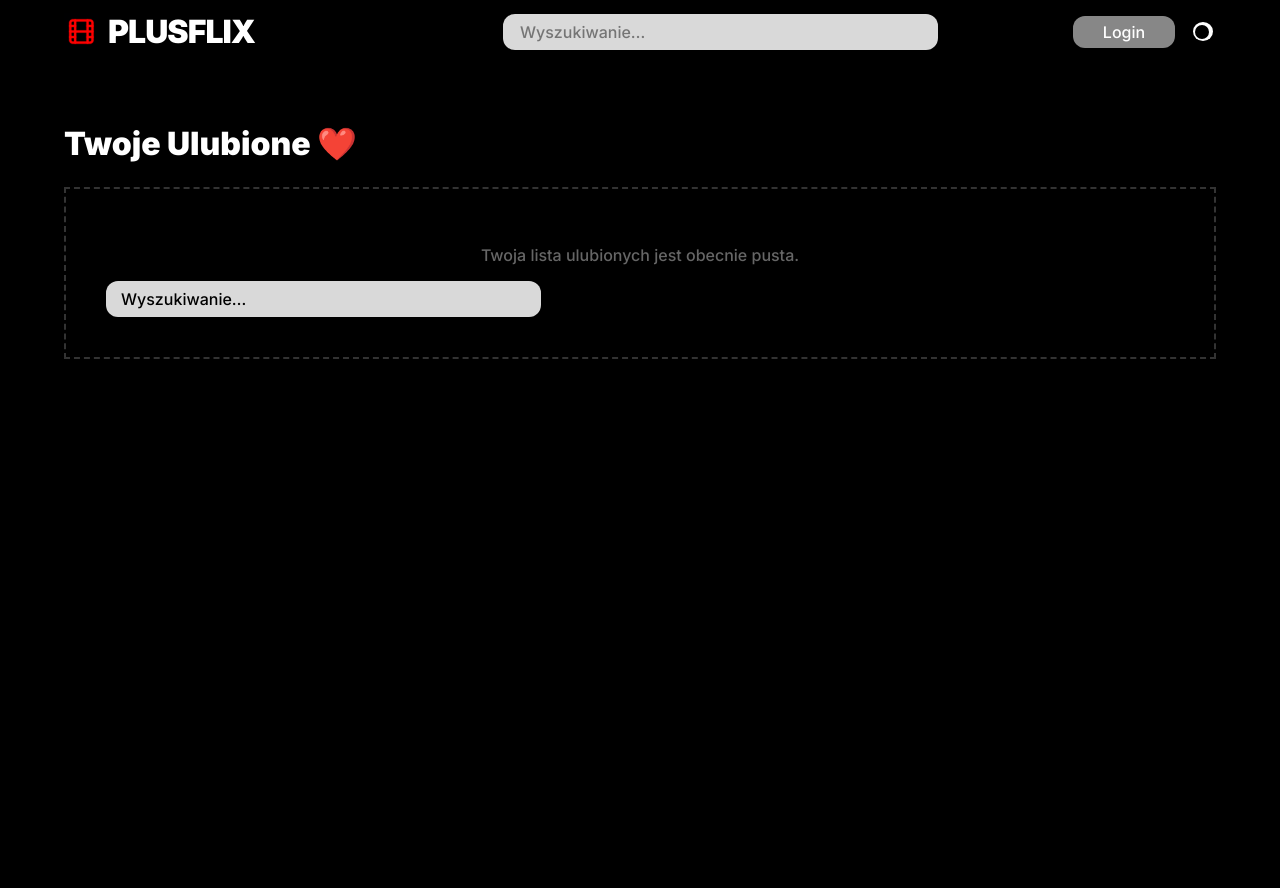
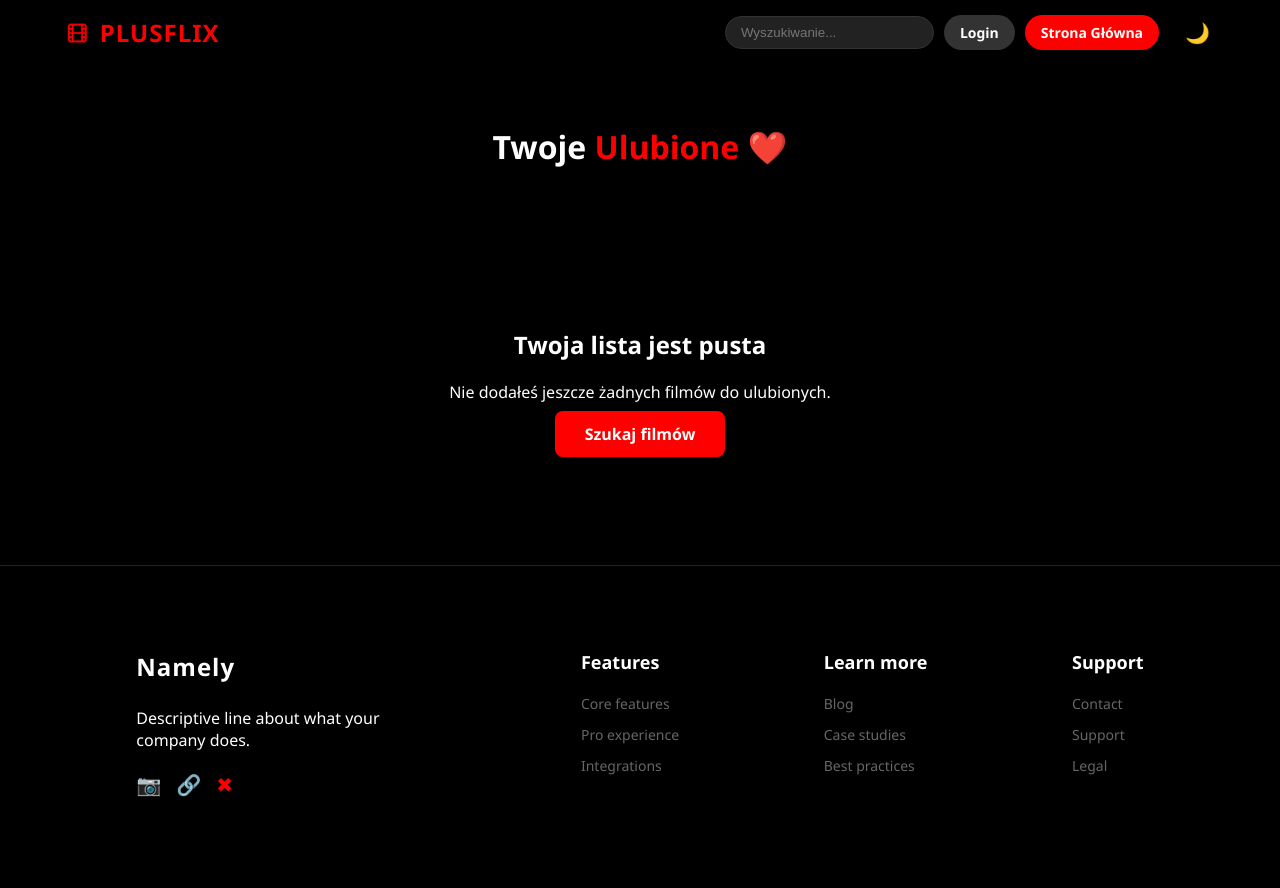
Before and after one commit to Dmytr001/AI_Bobry, a PHP site: page /favorites in a window 1280 px wide. Before the commit the page ends 359 px from the top, so only its background shows below. Run offline with PHP 8.4, Linux system fonts and the light colour scheme; data comes from the database, SQL or seed files in the repository.

Commit message:
feat: Style in favorites.php

```diff
--- a/PLUSFLIX/src/View/favorites.php
+++ b/PLUSFLIX/src/View/favorites.php
@@ -1,243 +1,191 @@
 <!DOCTYPE html>
 <html lang="pl">
+
 <head>
     <meta charset="UTF-8">
-    <title>Moje Ulubione – PLUSFLIX</title>
-    <link href="https://fonts.googleapis.com/css2?family=Inter:wght@500;900&display=swap" rel="stylesheet">
+    <meta name="viewport" content="width=device-width, initial-scale=1.0">
+    <title>PLUSFLIX – Twoje Ulubione</title>
+    <link rel="stylesheet" href="style.css">
     <style>
-        /* БАЗОВЫЕ СТИЛИ */
-        body {
-            font-family: 'Inter', Arial, sans-serif;
-            margin: 0;
-            background-color: #000;
-            color: #fff;
+        /* Ukrywamy karty domyślnie - JS je pokaże tylko jeśli są w localStorage */
+        .card {
+            display: none;
         }
 
-        header.header-1 {
-            display: flex;
-            flex-direction: row;
-            justify-content: space-between;
-            align-items: center;
-            /* Измени второе число (сейчас там 24px) */
-            padding: 24px 64px 24px 64px;
-            width: 100%;
-            height: 63px;
-            background: #000000;
-            box-sizing: border-box;
-            position: sticky;
-            top: 0;
-            z-index: 999;
+        .empty-state {
+            display: none;
+            text-align: center;
+            padding: 100px 20px;
+            color: var(--theme-text);
         }
 
-        /* LOGO */
-        .logo-group {
-            display: flex;
-            flex-direction: row;
-            align-items: center;
-            text-decoration: none;
-            width: 304px;
+        .section-header-fav {
+            margin: 40px 0 20px 0;
         }
-
-        .logo-rect {
-            width: 34px;
-            height: 37px;
-            background: url('logo.png') no-repeat center; /* Сюда подгружай файл */
-            background-size: contain;
-            background-color: #878787; /* Заглушка */
-            margin-right: 10px;
-            flex-shrink: 0;
-        }
-        .logo-text {
-            font-weight: 900;
-            font-size: 32px;
-            line-height: 110%;
-            letter-spacing: -0.03em;
-            color: #FFFFFF;
-            text-transform: uppercase;
-        }
-
-        /* SEARCH BAR (Точно 405x36) */
-        .search-container {
-            width: 405px;
-            height: 36px;
-            background: #D9D9D9;
-            border-radius: 12px;
-            display: flex;
-            align-items: center;
-            padding: 0 15px;
-        }
-        .search-input {
-            background: transparent;
-            border: none;
-            width: 100%;
-            font-family: 'Inter';
-            font-weight: 500;
-            font-size: 16px;
-            color: #000;
-            outline: none;
-        }
-
-        /* NAV GROUP */
-        .nav-group {
-            display: flex;
-            flex-direction: row;
-            align-items: center;
-            gap: 14px;
-        }
-
-        /* Кнопки 102x32 */
-        .btn-figma {
-            width: 102px;
-            height: 32px;
-            border-radius: 12px;
-            display: flex;
-            align-items: center;
-            justify-content: center;
-            text-decoration: none;
-            font-family: 'Inter';
-            font-weight: 500;
-            font-size: 16px;
-            border: none;
-            cursor: pointer;
-            background: #878787;
-            color: #fff;
-        }
-
-        /* Переключатель темы (Component 6) */
-        .theme-toggle-btn {
-            width: 27px;
-            height: 26px;
-            background: none;
-            border: none;
-            cursor: pointer;
-            padding: 0;
-            position: relative;
-        }
-        .theme-circle-white {
-            position: absolute;
-            width: 20px;
-            height: 19px;
-            background: #FFFFFF;
-            border-radius: 50%;
-            left: 4px;
-            top: 3px;
-        }
-        .theme-circle-black {
-            position: absolute;
-            width: 14px;
-            height: 14px;
-            background: #000000;
-            border-radius: 50%;
-            left: 2px;
-            top: 3px;
-        }
-
-        /* КОНТЕНТ */
-        .content-body { padding: 40px 64px; }
-        .title-page { font-size: 32px; font-weight: 900; margin-bottom: 24px; }
-
-        /* Твои старые стили для карточек (без изменений) */
-        .title-link { text-decoration: none; color: inherit; display: none; }
-        .title { border-bottom: 1px solid #333; margin-bottom: 15px; padding: 15px; }
-        .type { font-size: 0.9em; color: #878787; }
-        .favorite-indicator { color: #e74c3c; margin-left: 8px; }
-        .empty-state { display: none; padding: 40px; border: 2px dashed #333; text-align: center; color: #666; }
     </style>
 </head>
+
 <body>
 
-<header class="header-1">
-    <a href="/" class="logo-group">
-        <div class="logo-rect"></div>
+    <header class="navbar">
+        <a href="/" class="logo-link" aria-label="PLUSFLIX">
+            <img src="/images/logo.png" alt="PLUSFLIX" class="logo-img">
             <span class="logo-text">PLUSFLIX</span>
         </a>
 
-    <div class="search-container">
-        <form action="/search" method="get" style="width: 100%; display: flex;">
-            <input type="text" name="q" class="search-input" placeholder="Wyszukiwanie…">
-        </form>
+        <div class="nav-actions">
+            <input type="text" class="search-input" placeholder="Wyszukiwanie...">
+            <?php if (empty($_SESSION['admin_id'])): ?>
+                <a href="/admin/login" class="btn btn-login">Login</a>
+            <?php else: ?>
+                <a href="/admin" class="btn btn-login">Panel Admina</a>
+            <?php endif; ?>
+            <a href="/" class="btn btn-fav">Strona Główna</a>
+            <button class="theme-toggle-btn" id="themeToggle" type="button" aria-label="Toggle theme">🌓</button>
+        </div>
+    </header>
+
+    <div class="container">
+
+        <div class="section-header-fav">
+            <h2 class="section-title">Twoje <span>Ulubione</span> ❤️</h2>
         </div>
 
-    <nav class="nav-group">
-        <?php if (empty($_SESSION['admin_id'])): ?>
-            <a href="/admin/login" class="btn-figma">Login</a>
-        <?php else: ?>
-            <a href="/admin" class="btn-figma" style="width: auto; padding: 0 10px;">Admin</a>
-            <form method="post" action="/admin/logout" style="display:inline;">
-                <button type="submit" class="btn-figma" style="margin-left: 5px;">Logout</button>
-            </form>
-        <?php endif; ?>
+        <div id="favoritesGrid" class="movie-grid">
+            <?php if (!empty($results)): ?>
+                <?php foreach ($results as $t): ?>
+                    <a href="/title?id=<?= (int) $t['id'] ?>" class="card" data-id="<?= (int) $t['id'] ?>">
 
-        <button class="theme-toggle-btn" onclick="toggleTheme()">
-            <div class="theme-circle-white">
-                <div class="theme-circle-black"></div>
+                        <?php
+                        $img = !empty($t['imagepath']) ? $t['imagepath'] : 'https://via.placeholder.com/300x450';
+                        // Wymuszamy ścieżkę od katalogu głównego
+                        if (!str_starts_with($img, 'http') && !str_starts_with($img, '/')) {
+                            $img = '/' . $img;
+                        }
+                        ?>
+
+                        <div class="card-img" style="background-image: url('<?= htmlspecialchars($img) ?>')">
+                            <div class="rating"><span>★</span> <?= number_format($t['average_rating'], 1) ?>/5</div>
                         </div>
-        </button>
-    </nav>
-</header>
 
-<div class="content-body">
-    <h1 class="title-page">Twoje Ulubione ❤️</h1>
+                        <div class="card-info">
+                            <span class="card-name"><?= htmlspecialchars($t['name']) ?></span>
 
-    <?php if (!empty($_SESSION['admin_login'])): ?>
-        <p style="color: #878787; font-size: 14px; margin-top: -20px; margin-bottom: 20px;">
-            Zalogowano jako: <?= htmlspecialchars($_SESSION['admin_login']) ?>
-        </p>
-    <?php endif; ?>
-
-    <div id="favoritesList">
-        <?php if (!empty($results)): ?>
-            <?php foreach ($results as $title): ?>
-                <a href="/title?id=<?= (int)$title['id'] ?>" class="title-link" data-id="<?= (int)$title['id'] ?>">
-                    <div class="title">
-                        <strong>
-                            <?= htmlspecialchars($title['name']) ?>
-                            <span class="favorite-indicator">❤️</span>
-                        </strong>
-                        <div class="type">
-                            <?= htmlspecialchars($title['type']) ?> | ⭐ <?= htmlspecialchars($title['average_rating']) ?>
+                            <div class="badges-container">
+                                <div class="badge-list">
+                                    <?php
+                                    if (!empty($t['categories'])):
+                                        $tags = explode(',', $t['categories']);
+                                        foreach (array_slice($tags, 0, 2) as $tag): ?>
+                                            <span class="badge"><?= htmlspecialchars(trim($tag)) ?></span>
+                                        <?php endforeach;
+                                    endif; ?>
                                 </div>
-                        <p><?= htmlspecialchars($title['description']) ?></p>
+                                <div class="badge-list">
+                                    <span class="badge">Eng</span>
+                                    <span class="badge">Pl</span>
+                                </div>
+                                <div class="badge-list">
+                                    <span class="badge">Disney+</span>
+                                    <span class="badge">Netflix</span>
+                                </div>
+                            </div>
                         </div>
                     </a>
                 <?php endforeach; ?>
             <?php endif; ?>
+        </div>
 
         <div id="noFavorites" class="empty-state">
-            <p>Twoja lista ulubionych jest obecnie pusta.</p>
-            <a href="/search" class="search-container" style="text-decoration: none;">
-                <span class="search-input" style="display: flex; align-items: center;">Wyszukiwanie…</span>
-            </a>
+            <h2>Twoja lista jest pusta</h2>
+            <p style="margin-bottom: 20px;">Nie dodałeś jeszcze żadnych filmów do ulubionych.</p>
+            <a href="/search" class="btn-hero">Szukaj filmów</a>
+        </div>
+
+    </div>
+
+    <footer class="footer">
+        <div class="footer-col">
+            <h3 class="logo" style="color: white;">Namely</h3>
+            <p>Descriptive line about what your company does.</p>
+            <div class="social-icons">
+                <span>📷</span>
+                <span>🔗</span>
+                <span>✖</span>
             </div>
         </div>
+        <div class="footer-col">
+            <h4>Features</h4>
+            <ul>
+                <li>Core features</li>
+                <li>Pro experience</li>
+                <li>Integrations</li>
+            </ul>
+        </div>
+        <div class="footer-col">
+            <h4>Learn more</h4>
+            <ul>
+                <li>Blog</li>
+                <li>Case studies</li>
+                <li>Best practices</li>
+            </ul>
+        </div>
+        <div class="footer-col">
+            <h4>Support</h4>
+            <ul>
+                <li>Contact</li>
+                <li>Support</li>
+                <li>Legal</li>
+            </ul>
+        </div>
+    </footer>
 
     <script>
-    // ТВОЙ ОРИГИНАЛЬНЫЙ СКРИПТ (БЕЗ ИЗМЕНЕНИЙ)
-    document.addEventListener('DOMContentLoaded', () => {
+        // Logika sprawdzania ulubionych z localStorage
+        function loadFavorites() {
             const favorites = JSON.parse(localStorage.getItem('plusflix_favorites') || "[]");
-        const cards = document.querySelectorAll('.title-link');
-        let count = 0;
+            const cards = document.querySelectorAll('.card[data-id]');
+            let found = 0;
 
             cards.forEach(card => {
-            const id = card.getAttribute('data-id');
-            if (favorites.includes(id)) {
-                card.style.display = 'block';
-                count++;
+                const currentId = card.getAttribute('data-id');
+                if (favorites.includes(currentId)) {
+                    card.style.display = 'flex';
+                    found++;
                 }
             });
 
-        if (count === 0) {
+            if (found === 0) {
                 document.getElementById('noFavorites').style.display = 'block';
             }
+        }
+
+        window.onload = loadFavorites;
+
+        // Theme toggle (kopiuj-wklej z Twojego home.php)
+        (function () {
+            const key = 'plusflix-theme';
+            const btn = document.getElementById('themeToggle');
+
+            function syncIcon() {
+                if (!btn) return;
+                btn.textContent = document.body.classList.contains('light-mode') ? '☀️' : '🌙';
+            }
+
+            const saved = localStorage.getItem(key);
+            if (saved === 'light') document.body.classList.add('light-mode');
+            syncIcon();
+
+            if (btn) {
+                btn.addEventListener('click', () => {
+                    document.body.classList.toggle('light-mode');
+                    localStorage.setItem(key, document.body.classList.contains('light-mode') ? 'light' : 'dark');
+                    syncIcon();
                 });
-
-    // Функция переключения темы (только визуал)
-    function toggleTheme() {
-        const isDark = document.body.style.backgroundColor === 'white';
-        document.body.style.backgroundColor = isDark ? 'black' : 'white';
-        document.body.style.color = isDark ? 'white' : 'black';
             }
+        })();
     </script>
 
 </body>
+
 </html>
```
Lines whose indentation alone changed are shown as unchanged.
